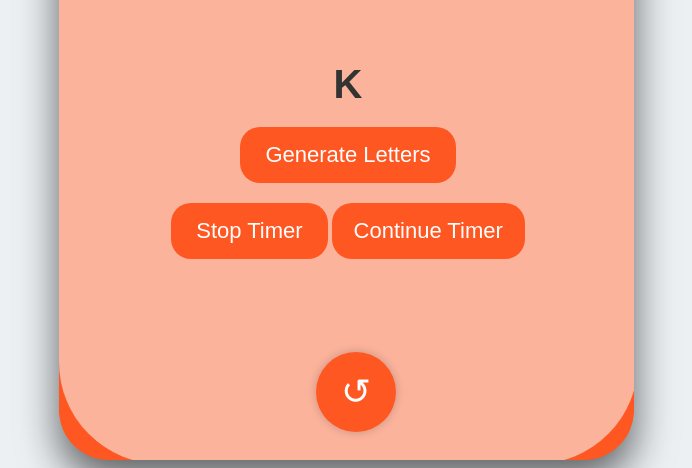
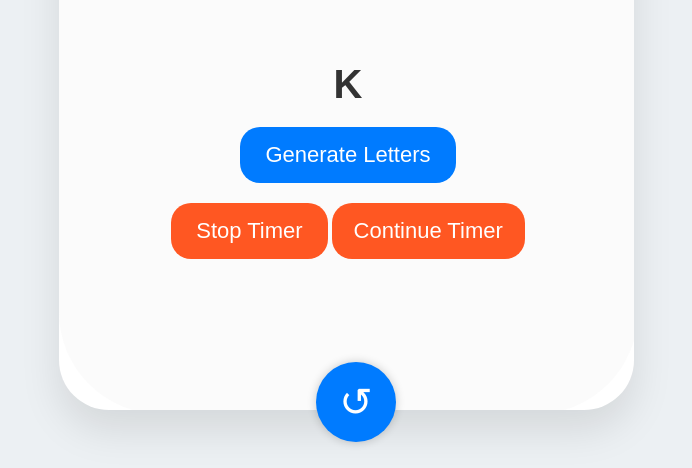
Before and after one commit to 1sakitaki1/1sakitaki1.github.io, a plain HTML site: page index.html in a window 1280 px wide. Shown: the part 348-816 px from the top of the page, without its empty margins (294-986 px from the left). Drawn offline with Linux system fonts and the light colour scheme.

Commit message:
Update style.css

```diff
--- a/style.css
+++ b/style.css
@@ -9,7 +9,7 @@ body {
   .iphone {
 	max-width: 575px;
 	width: 100%;
-	height: 800px;
+	height: 700px;
 	background-color: #fff;
 	border-radius: 50px;
 	position: relative;
@@ -102,6 +102,7 @@ body {
 	font-size: 22px;
 	padding: 15px 25px;
 	background-color: #ff5722;
+
 	color: #fff;
 	border: none;
 	cursor: pointer;
@@ -110,10 +111,12 @@ body {
 	transition: background-color 0.3s ease-in-out, transform 0.3s ease-in-out;
   }
 
+
   #stop-timer-btn:hover {
 	background-color: #990707;
 	transform: scale(0.75);
   }
+
 
   #stop-timer-btn:active {
 	transform: scale(0.95);
@@ -149,10 +152,10 @@ body {
 	background-color: #007bff;
 	border-radius: 50%;
 	position: absolute;
-	bottom: 20px;
+	bottom: 10px;
 	left: calc(50% - 30px);
 	box-shadow: 0 0 10px rgba(0, 0, 0, 0.2);
-	font-size: 36px;
+	font-size: 40px;
 	color: #fff;
 	border: none;
 	cursor: pointer;
@@ -164,45 +167,3 @@ body {
   }
 
   .button:active {
-	transform: scale(0.95);
-  }
-
-  /* Theme color */
-  :root {
-	--theme-color: #ff5722;
-  }
-
-  .iphone {
-	background-color: var(--theme-color);
-	box-shadow: 0px 20px 40px rgba(0, 0, 0, 0.6);
-  }
-
-  #generate-btn {
-	background-color: var(--theme-color);
-  }
-
-  #generate-btn:hover {
-	background-color: #e64a19;
-  }
-
-  .button {
-	background-color: var(--theme-color);
-  }
-
-  .button:hover {
-	background-color: #e64a19;
-  }
-
-  /* Timer */
-  #timer {
-	font-family: "Arial", sans-serif;
-	font-size: 48px;
-	font-weight: bold;
-	color: #333;
-	margin-bottom: 20px;
-	text-align: center;
-	position: absolute;
-	top: 20px;
-	left: 50%;
-	transform: translateX(-50%);
-  }
```
